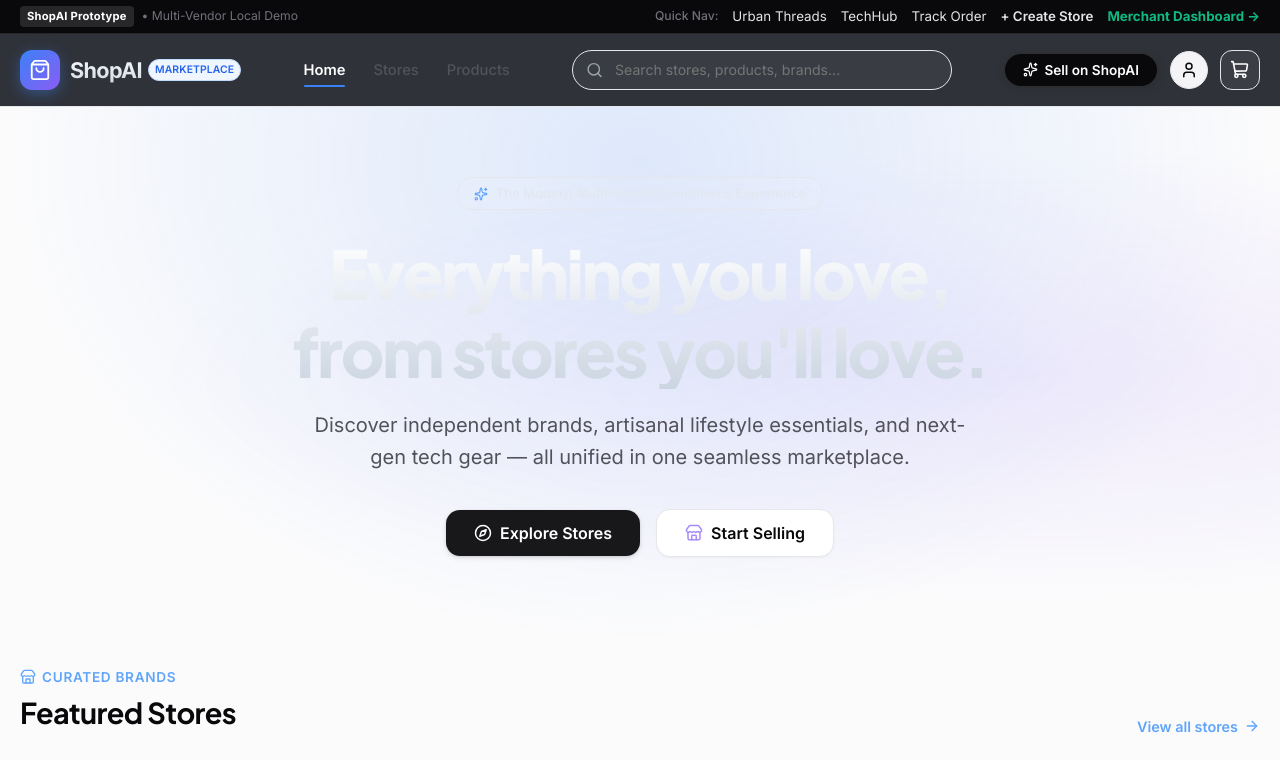
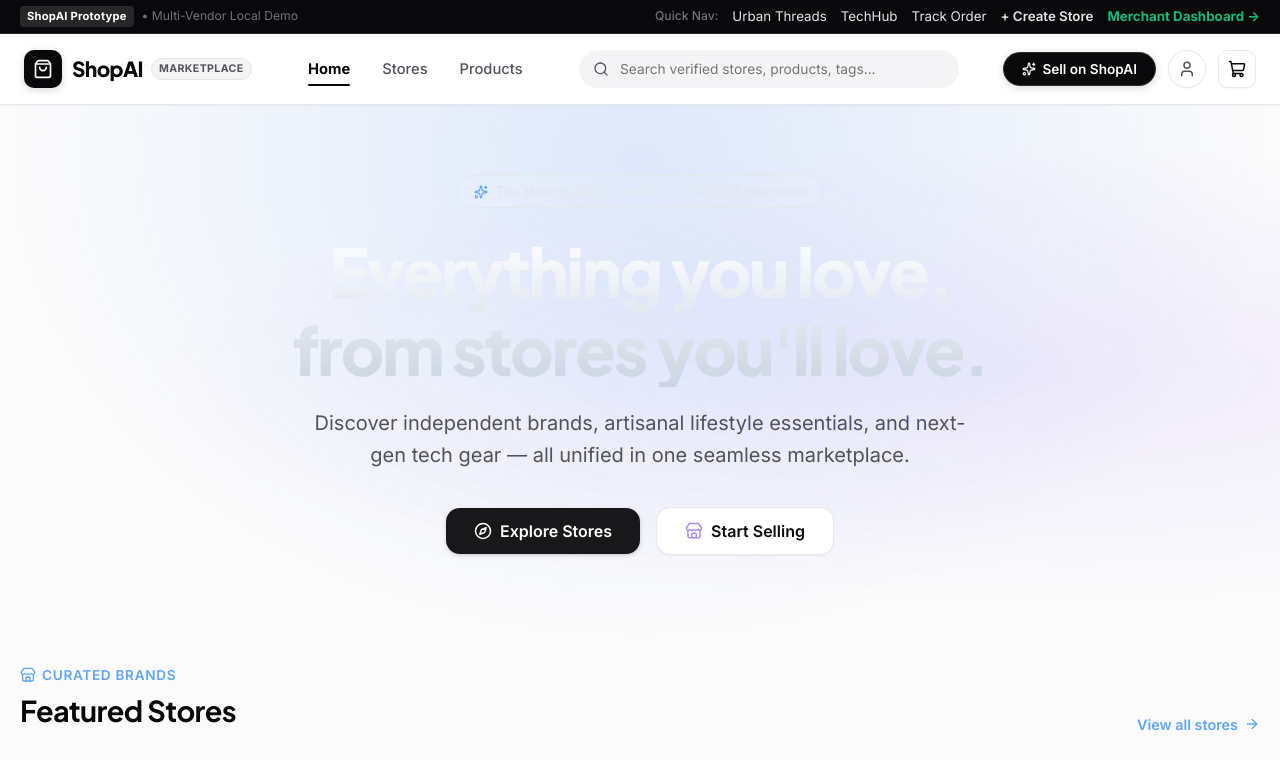
Before and after one commit to rohankapoor0/shopAI, a React (Vite) app: page / in a window 1280 px wide. Shown: the top 760 px of the page. Built offline with nearby package versions, Linux system fonts and the light colour scheme; grey boxes are pictures that could not be loaded.

Commit message:
feat(components): enhance header navigation bar styling and drawer

```diff
--- a/src/components/Navbar.jsx
+++ b/src/components/Navbar.jsx
@@ -9,7 +9,6 @@ import {
   Menu,
   X,
   LayoutDashboard,
-  Layers,
   ArrowRight
 } from 'lucide-react';
 import { useCart } from '../context/CartContext';
@@ -40,16 +39,17 @@ export const Navbar = ({ currentPath, navigate }) => {
       position: 'sticky',
       top: 0,
       zIndex: 50,
-      backgroundColor: 'rgba(11, 15, 23, 0.85)',
+      backgroundColor: 'rgba(255, 255, 255, 0.92)',
       backdropFilter: 'blur(16px)',
       WebkitBackdropFilter: 'blur(16px)',
-      borderBottom: '1px solid var(--border-subtle)'
+      borderBottom: '1px solid var(--border-subtle)',
+      boxShadow: '0 1px 3px rgba(0, 0, 0, 0.03)'
     }}>
       <div style={{
         maxWidth: 1280,
         margin: '0 auto',
-        padding: '0 20px',
-        height: 72,
+        padding: '0 24px',
+        height: 70,
         display: 'flex',
         alignItems: 'center',
         justifyContent: 'space-between',
@@ -67,33 +67,40 @@ export const Navbar = ({ currentPath, navigate }) => {
           }}
         >
           <div style={{
-            width: 40,
-            height: 40,
-            borderRadius: 12,
-            background: 'linear-gradient(135deg, #3b82f6 0%, #8b5cf6 100%)',
+            width: 38,
+            height: 38,
+            borderRadius: 10,
+            background: '#09090b',
             display: 'flex',
             alignItems: 'center',
             justifyContent: 'center',
-            boxShadow: '0 4px 14px rgba(59, 130, 246, 0.4)'
+            boxShadow: '0 2px 8px rgba(0, 0, 0, 0.15)'
           }}>
-            <ShoppingBag size={22} color="#ffffff" />
+            <ShoppingBag size={20} color="#ffffff" />
           </div>
-          <div>
-            <div style={{ display: 'flex', alignItems: 'center', gap: 6 }}>
+          <div style={{ display: 'flex', alignItems: 'center', gap: 8 }}>
             <span style={{
-                fontSize: '1.35rem',
+              fontSize: '1.3rem',
               fontWeight: 800,
               letterSpacing: '-0.03em',
-                background: 'linear-gradient(180deg, #ffffff 0%, #cbd5e1 100%)',
-                WebkitBackgroundClip: 'text',
-                WebkitTextFillColor: 'transparent'
+              color: '#09090b',
+              fontFamily: 'var(--font-display)'
             }}>
               ShopAI
             </span>
-              <span className="badge badge-blue" style={{ fontSize: '0.65rem', padding: '2px 6px' }}>
-                MARKETPLACE
+            <span style={{
+              fontSize: '0.66rem',
+              fontWeight: 700,
+              padding: '2px 7px',
+              borderRadius: 20,
+              background: '#f4f4f5',
+              color: '#52525b',
+              border: '1px solid #e4e4e7',
+              letterSpacing: '0.04em',
+              textTransform: 'uppercase'
+            }}>
+              Marketplace
             </span>
-            </div>
           </div>
         </div>
 
@@ -101,8 +108,8 @@ export const Navbar = ({ currentPath, navigate }) => {
         <nav style={{
           display: 'none',
           alignItems: 'center',
-          gap: 28,
-          margin: '0 10px'
+          gap: 32,
+          margin: '0 12px'
         }} className="desktop-nav">
           {navLinks.map((link) => {
             const isActive = currentPath === link.path;
@@ -112,8 +119,8 @@ export const Navbar = ({ currentPath, navigate }) => {
                 onClick={() => navigate(link.path)}
                 style={{
                   fontSize: '0.92rem',
-                  fontWeight: isActive ? 600 : 500,
-                  color: isActive ? '#ffffff' : 'var(--text-muted)',
+                  fontWeight: isActive ? 700 : 500,
+                  color: isActive ? '#09090b' : '#52525b',
                   display: 'flex',
                   alignItems: 'center',
                   gap: 6,
@@ -121,6 +128,8 @@ export const Navbar = ({ currentPath, navigate }) => {
                   position: 'relative',
                   transition: 'color 0.15s ease'
                 }}
+                onMouseEnter={(e) => { if (!isActive) e.currentTarget.style.color = '#09090b'; }}
+                onMouseLeave={(e) => { if (!isActive) e.currentTarget.style.color = '#52525b'; }}
               >
                 {link.label}
                 {isActive && (
@@ -131,7 +140,7 @@ export const Navbar = ({ currentPath, navigate }) => {
                     right: 0,
                     height: 2,
                     borderRadius: 2,
-                    background: '#3b82f6'
+                    background: '#09090b'
                   }} />
                 )}
               </button>
@@ -146,39 +155,41 @@ export const Navbar = ({ currentPath, navigate }) => {
           position: 'relative',
           display: 'none'
         }} className="desktop-search">
-          <Search size={17} style={{
+          <Search size={16} style={{
             position: 'absolute',
             left: 14,
             top: '50%',
             transform: 'translateY(-50%)',
-            color: 'var(--text-subtle)',
+            color: 'var(--text-muted)',
             pointerEvents: 'none'
           }} />
           <input
             type="text"
-            placeholder="Search stores, products, brands..."
+            placeholder="Search verified stores, products, tags..."
             value={searchQuery}
             onChange={(e) => setSearchQuery(e.target.value)}
             style={{
               width: '100%',
-              height: 40,
-              paddingLeft: 42,
+              height: 38,
+              paddingLeft: 40,
               paddingRight: 16,
-              background: 'rgba(255, 255, 255, 0.05)',
-              border: '1px solid var(--border-subtle)',
+              background: '#f4f4f6',
+              border: '1px solid transparent',
               borderRadius: 'var(--radius-full)',
-              color: '#ffffff',
-              fontSize: '0.88rem',
+              color: '#09090b',
+              fontSize: '0.86rem',
               outline: 'none',
-              transition: 'border-color 0.2s ease, background 0.2s ease'
+              transition: 'all 0.15s ease'
             }}
             onFocus={(e) => {
-              e.target.style.borderColor = '#3b82f6';
-              e.target.style.background = 'rgba(255, 255, 255, 0.08)';
+              e.target.style.borderColor = '#d1d5db';
+              e.target.style.background = '#ffffff';
+              e.target.style.boxShadow = '0 0 0 3px rgba(0, 0, 0, 0.04)';
             }}
             onBlur={(e) => {
-              e.target.style.borderColor = 'var(--border-subtle)';
-              e.target.style.background = 'rgba(255, 255, 255, 0.05)';
+              e.target.style.borderColor = 'transparent';
+              e.target.style.background = '#f4f4f6';
+              e.target.style.boxShadow = 'none';
             }}
           />
         </form>
@@ -190,27 +201,27 @@ export const Navbar = ({ currentPath, navigate }) => {
             <button
               onClick={() => navigate('/dashboard')}
               style={{
-                background: 'rgba(59, 130, 246, 0.15)',
-                color: '#60a5fa',
-                border: '1px solid rgba(59, 130, 246, 0.3)',
-                padding: '7px 14px',
+                background: '#09090b',
+                color: '#ffffff',
+                padding: '7px 15px',
                 borderRadius: 'var(--radius-full)',
                 fontSize: '0.84rem',
                 fontWeight: 600,
                 display: 'inline-flex',
                 alignItems: 'center',
-                gap: 6
+                gap: 6,
+                boxShadow: '0 2px 6px rgba(0, 0, 0, 0.12)'
               }}
             >
-              <LayoutDashboard size={15} />
-              <span>Store Dashboard</span>
+              <LayoutDashboard size={14} />
+              <span>Dashboard</span>
             </button>
           ) : (
             <button
               onClick={() => navigate('/sell')}
               className="btn-sell"
             >
-              <Sparkles size={15} />
+              <Sparkles size={14} />
               <span>Sell on ShopAI</span>
             </button>
           )}
@@ -225,10 +236,19 @@ export const Navbar = ({ currentPath, navigate }) => {
               display: 'flex',
               alignItems: 'center',
               justifyContent: 'center',
-              background: 'var(--bg-surface-elevated)',
+              background: '#ffffff',
               border: '1px solid var(--border-subtle)',
-              color: 'var(--text-main)',
+              color: '#52525b',
+              boxShadow: 'var(--shadow-xs)',
               transition: 'all 0.15s ease'
+            }}
+            onMouseEnter={(e) => {
+              e.currentTarget.style.borderColor = '#cbd5e1';
+              e.currentTarget.style.color = '#09090b';
+            }}
+            onMouseLeave={(e) => {
+              e.currentTarget.style.borderColor = 'var(--border-subtle)';
+              e.currentTarget.style.color = '#52525b';
             }}
             title="Customer Profile & Orders"
           >
@@ -240,36 +260,43 @@ export const Navbar = ({ currentPath, navigate }) => {
             onClick={() => navigate('/cart')}
             style={{
               position: 'relative',
-              width: 40,
-              height: 40,
-              borderRadius: 12,
+              width: 38,
+              height: 38,
+              borderRadius: 10,
               display: 'flex',
               alignItems: 'center',
               justifyContent: 'center',
-              background: 'rgba(255, 255, 255, 0.06)',
+              background: '#ffffff',
               border: '1px solid var(--border-subtle)',
-              color: '#ffffff',
+              color: '#09090b',
+              boxShadow: 'var(--shadow-xs)',
               transition: 'all 0.15s ease'
+            }}
+            onMouseEnter={(e) => {
+              e.currentTarget.style.borderColor = '#cbd5e1';
+            }}
+            onMouseLeave={(e) => {
+              e.currentTarget.style.borderColor = 'var(--border-subtle)';
             }}
             title="Shopping Cart"
           >
-            <ShoppingCart size={19} />
+            <ShoppingCart size={18} />
             {totalCount > 0 && (
               <span style={{
                 position: 'absolute',
-                top: -4,
-                right: -4,
-                background: '#ef4444',
+                top: -5,
+                right: -5,
+                background: '#09090b',
                 color: '#ffffff',
-                fontSize: '0.72rem',
+                fontSize: '0.68rem',
                 fontWeight: 700,
-                width: 20,
-                height: 20,
+                width: 19,
+                height: 19,
                 borderRadius: '50%',
                 display: 'flex',
                 alignItems: 'center',
                 justifyContent: 'center',
-                boxShadow: '0 2px 8px rgba(239, 68, 68, 0.5)'
+                boxShadow: '0 2px 5px rgba(0, 0, 0, 0.2)'
               }}>
                 {totalCount}
               </span>
@@ -287,7 +314,8 @@ export const Navbar = ({ currentPath, navigate }) => {
               height: 38,
               borderRadius: 10,
               color: 'var(--text-main)',
-              border: '1px solid var(--border-subtle)'
+              border: '1px solid var(--border-subtle)',
+              background: '#ffffff'
             }}
             className="mobile-menu-btn"
           >
@@ -300,19 +328,20 @@ export const Navbar = ({ currentPath, navigate }) => {
       {mobileMenuOpen && (
         <div style={{
           padding: '16px 20px 24px',
-          backgroundColor: 'var(--bg-surface)',
+          backgroundColor: '#ffffff',
           borderBottom: '1px solid var(--border-subtle)',
+          boxShadow: '0 8px 16px rgba(0, 0, 0, 0.05)',
           display: 'flex',
           flexDirection: 'column',
-          gap: 16
+          gap: 14
         }}>
           <form onSubmit={handleSearchSubmit} style={{ position: 'relative' }}>
-            <Search size={17} style={{
+            <Search size={16} style={{
               position: 'absolute',
               left: 14,
               top: '50%',
               transform: 'translateY(-50%)',
-              color: 'var(--text-subtle)'
+              color: 'var(--text-muted)'
             }} />
             <input
               type="text"
@@ -321,18 +350,18 @@ export const Navbar = ({ currentPath, navigate }) => {
               onChange={(e) => setSearchQuery(e.target.value)}
               style={{
                 width: '100%',
-                height: 42,
-                paddingLeft: 42,
-                background: 'rgba(255, 255, 255, 0.05)',
+                height: 40,
+                paddingLeft: 40,
+                background: '#f4f4f6',
                 border: '1px solid var(--border-subtle)',
                 borderRadius: 10,
-                color: '#ffffff',
+                color: '#09090b',
                 fontSize: '0.9rem'
               }}
             />
           </form>
 
-          <div style={{ display: 'flex', flexDirection: 'column', gap: 8 }}>
+          <div style={{ display: 'flex', flexDirection: 'column', gap: 6 }}>
             {navLinks.map((link) => (
               <button
                 key={link.path}
@@ -341,13 +370,13 @@ export const Navbar = ({ currentPath, navigate }) => {
                   setMobileMenuOpen(false);
                 }}
                 style={{
-                  padding: '12px 14px',
+                  padding: '10px 12px',
                   borderRadius: 8,
                   textAlign: 'left',
-                  fontSize: '0.95rem',
-                  fontWeight: currentPath === link.path ? 600 : 500,
-                  backgroundColor: currentPath === link.path ? 'rgba(59, 130, 246, 0.1)' : 'transparent',
-                  color: currentPath === link.path ? '#60a5fa' : 'var(--text-main)'
+                  fontSize: '0.92rem',
+                  fontWeight: currentPath === link.path ? 700 : 500,
+                  backgroundColor: currentPath === link.path ? '#f4f4f6' : 'transparent',
+                  color: currentPath === link.path ? '#09090b' : '#52525b'
                 }}
               >
                 {link.label}
@@ -359,11 +388,11 @@ export const Navbar = ({ currentPath, navigate }) => {
                 setMobileMenuOpen(false);
               }}
               style={{
-                padding: '12px 14px',
+                padding: '10px 12px',
                 borderRadius: 8,
                 textAlign: 'left',
-                fontSize: '0.95rem',
-                color: 'var(--text-main)'
+                fontSize: '0.92rem',
+                color: '#52525b'
               }}
             >
               My Orders & Returns
@@ -374,12 +403,12 @@ export const Navbar = ({ currentPath, navigate }) => {
                 setMobileMenuOpen(false);
               }}
               style={{
-                padding: '12px 14px',
+                padding: '10px 12px',
                 borderRadius: 8,
                 textAlign: 'left',
-                fontSize: '0.95rem',
-                color: '#a78bfa',
-                fontWeight: 600
+                fontSize: '0.92rem',
+                color: '#09090b',
+                fontWeight: 700
               }}
             >
               Sell on ShopAI →
@@ -388,7 +417,7 @@ export const Navbar = ({ currentPath, navigate }) => {
         </div>
       )}
 
-      {/* Global CSS media helpers for navbar */}
+      {/* Media helpers */}
       <style>{`
         @media (min-width: 768px) {
           .desktop-nav { display: flex !important; }
```
Lines whose indentation alone changed are shown as unchanged.
